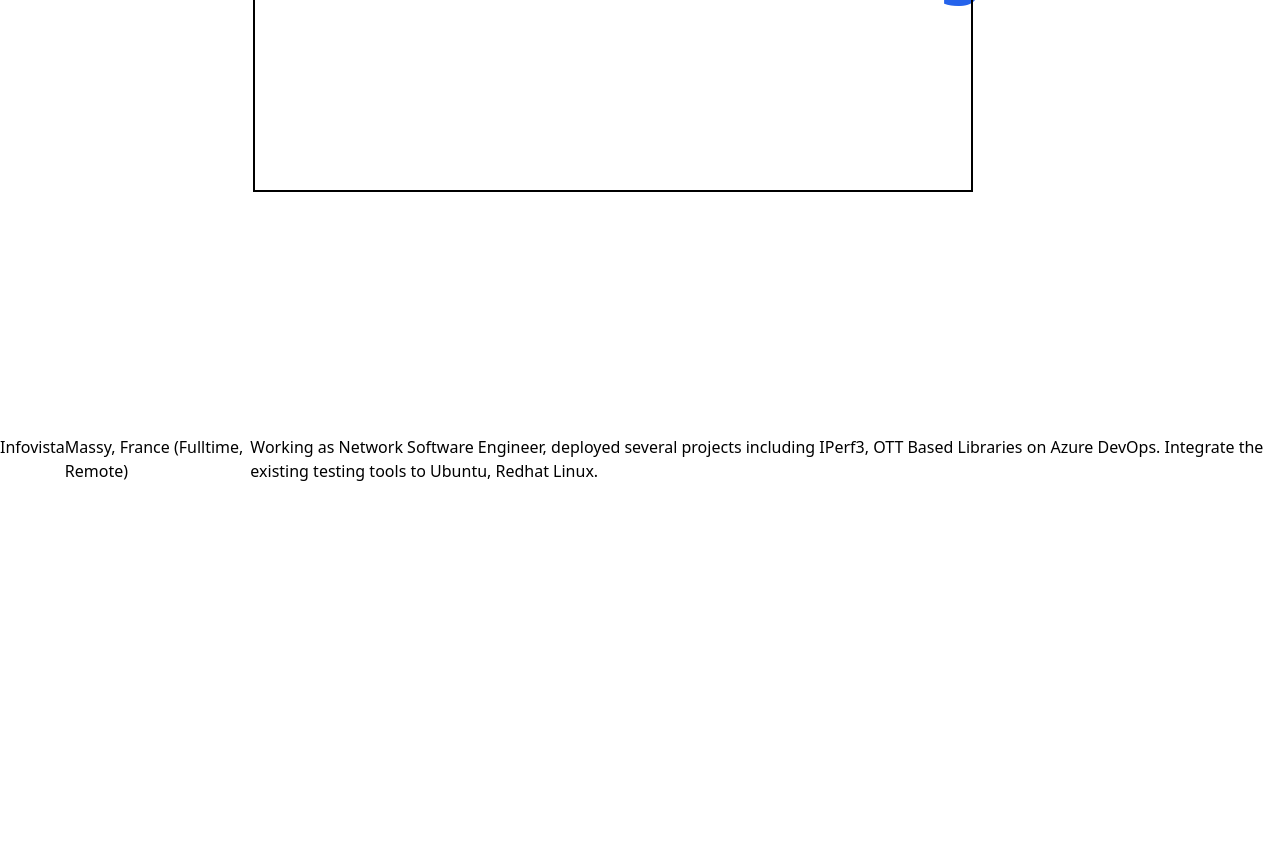
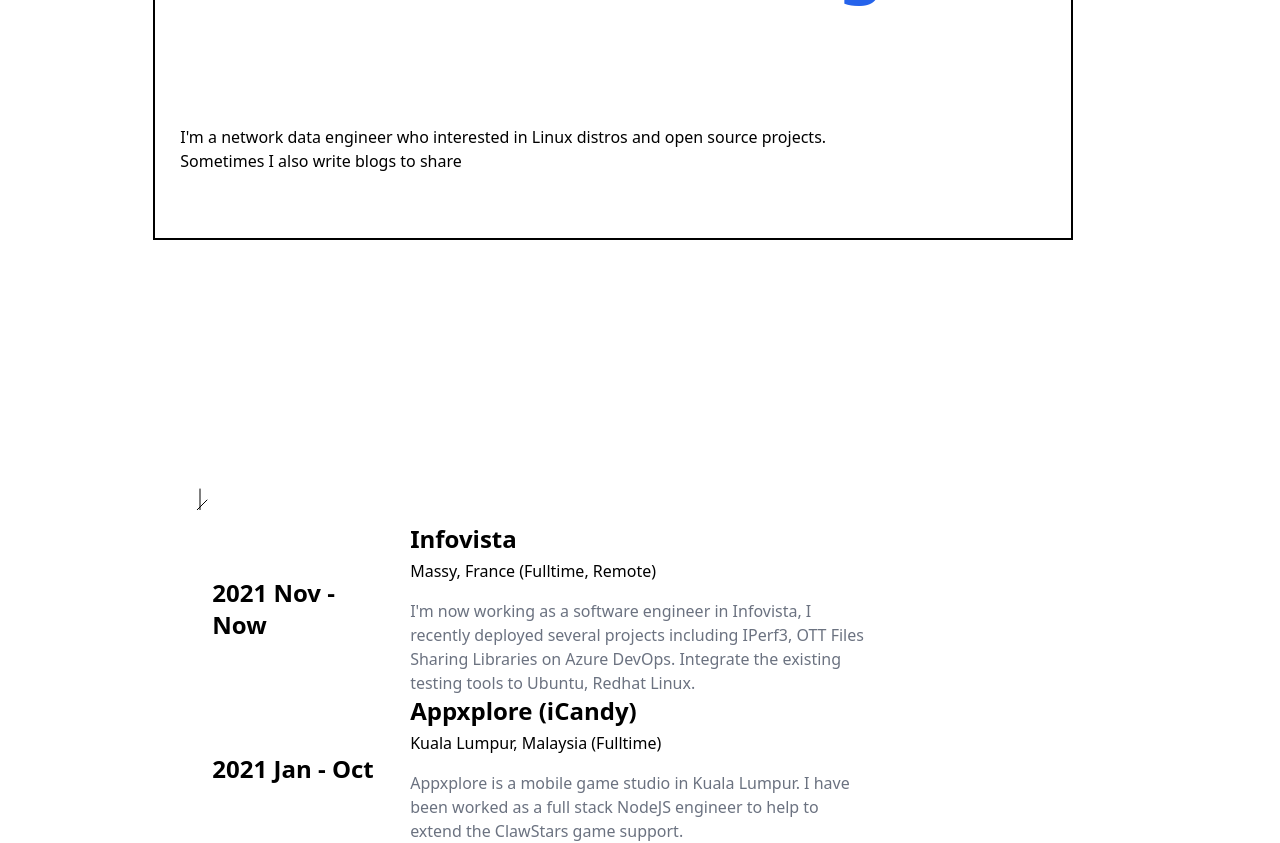
Before and after one commit to pehcy/pehcy.github.io, a Next.js app: page / in a window 1280 px wide. Shown: the part 280-1123 px from the top of the page. Before the commit the page ends 800 px from the top, so only its background shows below. Built offline with nearby package versions, Linux system fonts and the light colour scheme.

Commit message:
added expericence cards

```diff
--- a/components/about.tsx
+++ b/components/about.tsx
@@ -1,14 +1,32 @@
 import React from 'react';
 
 const About = () : JSX.Element => (
-  <div className='flex flex-row'>
-    <div>Infovista</div>
-    <div>Massy, France (Fulltime, Remote)</div>
-    <div>Working as Network Software Engineer, deployed several projects
-      including IPerf3, OTT Based Libraries on Azure DevOps.
-      Integrate the existing testing tools to Ubuntu, Redhat Linux.
+  <>
+    <div className="flex flex-row">
+      <h2 className="basis-1/4 font-bold text-2xl my-auto px-8">2021 Nov - Now</h2>
+      <div className="basis-1/2 flex flex-col max-w-2xl">
+        <h2 className="text-2xl font-semibold mb-1">Infovista</h2>
+        <div className="mb-4">Massy, France (Fulltime, Remote)</div>
+        <div className="text-gray-500">I'm now working as a software engineer in Infovista,
+          I recently deployed several projects
+          including IPerf3, OTT Files Sharing Libraries on Azure DevOps.
+          Integrate the existing testing tools to Ubuntu, Redhat Linux.
+        </div>
+      </div>
     </div>
-  </div>
+    <div className="flex flex-row">
+      <h2 className="basis-1/4 font-bold text-2xl my-auto px-8">2021 Jan - Oct</h2>
+      <div className="basis-1/2 flex flex-col max-w-2xl">
+        <h2 className="text-2xl font-semibold mb-1">Appxplore (iCandy)</h2>
+        <div className="mb-4">Kuala Lumpur, Malaysia (Fulltime)</div>
+        <div className="text-gray-500">Appxplore is a
+        mobile game studio in Kuala Lumpur.  I have been worked as
+        a full stack NodeJS engineer to help to extend the
+        ClawStars game support.
+        </div>
+      </div>
+    </div>
+  </>
 );
 
 export default About;
--- a/components/toggleTheme.tsx
+++ b/components/toggleTheme.tsx
@@ -47,7 +47,7 @@
   const maskedCircleProps = useSpring<CSS.Properties>({ cx, cy, config: properties.springConfig });
   const linesProps = useSpring<CSS.Properties>({ opacity, config: properties.springConfig });
 
-  function toggleDarkMode() {
+  const toggleDarkMode = () : void => {
     setDarkMode(!isDarkMode)
   };
 
@@ -71,7 +71,9 @@
       <mask id="mask">
         <rect x="0" y="0" width="100%" height="100%" fill="white" />
         <animated.circle
-          style={maskedCircleProps} cx="12" cy="4" r="9" fill="black"
+          style={maskedCircleProps}
+          r="9"
+          fill="black"
         />
       </mask>
       <animated.circle
@@ -79,7 +81,7 @@
         cx="12"
         cy="12"
         style={centerCircleProps}
-        r="9" mask="url(#mask)"
+        mask="url(#mask)"
       />
       <animated.g stroke="currentColor" style={linesProps}>
         <line x1="12" y1="1" x2="12" y2="3" />
@@ -92,7 +94,7 @@
         <line x1="18.36" y1="5.64" x2="19.78" y2="4.22" />
       </animated.g>
     </animated.svg>
-  )
+  );
 }
 
 export default ToggleTheme;
--- a/pages/index.tsx
+++ b/pages/index.tsx
@@ -1,3 +1,4 @@
+import { NextPage } from 'next';
 import About from '../components/about';
 import Header from '../components/header';
 import Layout from '../components/layout';
@@ -6,22 +7,43 @@
   transform: 'translate(-27px, -243px)',
 };
 
-export default function Home() {
+const Home : NextPage = () => {
   return (
     <Layout>
       <Header />
-      <div className='mx-auto md:max-w-5xl'>
-        <div className='flex sm:flex-row flex-row'>
-          <h1 className='text-9xl font-bold'>Hi!</h1>
-          <h4 className='text-7xl font-semibold text-blue-600/100 sm:py-[8rem] px-4'>I'm Chee Yung</h4>
+      <div className="mx-auto md:max-w-5xl">
+        <div className="flex sm:flex-row flex-row">
+          <h1 className="text-9xl font-bold">Hi!</h1>
+          <h4 className="text-7xl font-semibold text-blue-600/100 sm:py-[8rem] px-4">I'm Chee Yung</h4>
         </div>
-        <div id='square-box'
-          className='box-border w-full h-[310px]
-            border-solid border-black border-2 left-[577px]'
+        <div>
+          <p>I'm a network data engineer who interested in
+          Linux distros and open source projects.
+          </p>
+          <p>
+            Sometimes I also write blogs to share
+          </p>
+        </div>
+        <div id="square-box"
+          className="box-border w-full h-[310px]
+            border-solid border-black border-2 left-[577px] bg-transparent"
           style={boxTranslateStyle}
         />
+        <div className="animate-bounce p-2 w-10 h-10 rounded-full">
+          <svg
+            className="w-6 h-6"
+            fill="none"
+            stroke="currentColor"
+            strokeLinecap="round"
+            strokeLinejoin="round"
+          >
+            <path d="M19 14l-7 7m0 0l-7 7m7 7V3" />
+          </svg>
+        </div>
+        <About />
       </div>
-      <About />
     </Layout>
   );
 }
+
+export default Home;
```
Also changed, not shown: components/header.tsx (+16 -16 lines).
